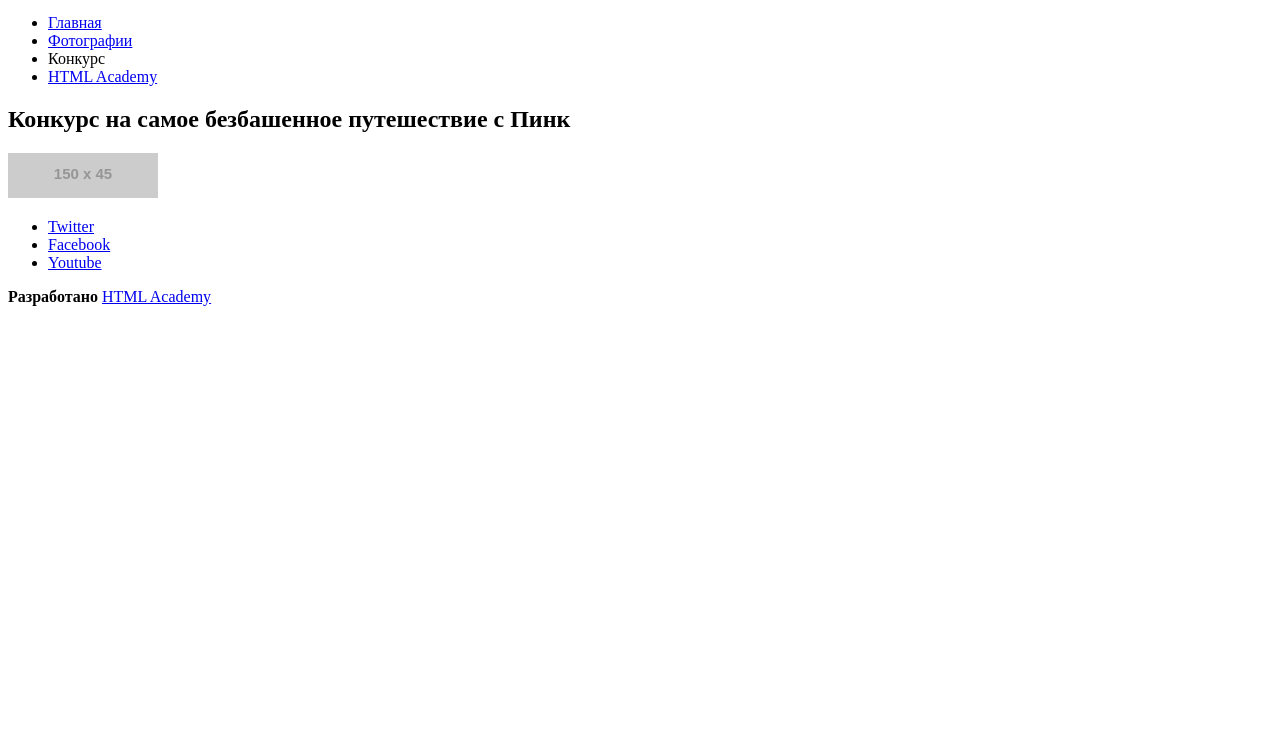
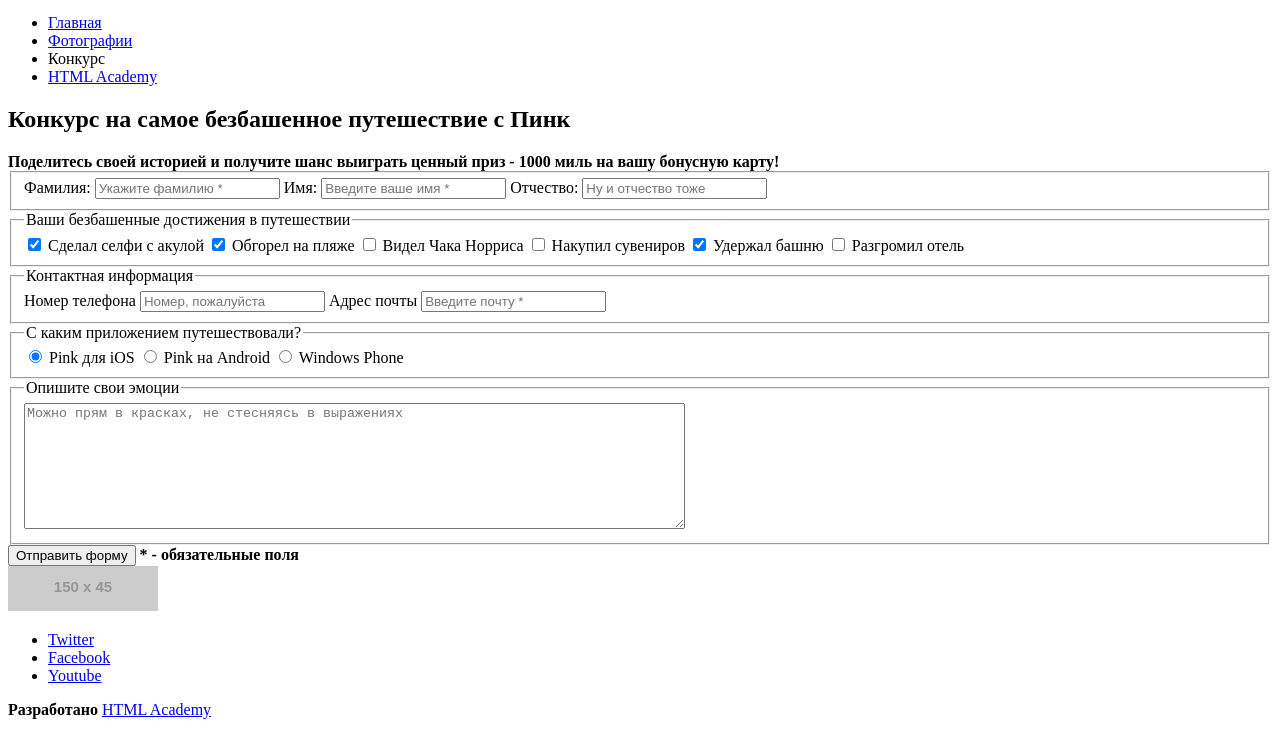
Before and after one commit to emilyms/670027-pink-18, a website: page source/form.html in a window 1280 px wide. Shown: the part 62-800 px from the top of the page. Drawn offline with Linux system fonts and the light colour scheme; placeholder pictures from the web are drawn by us.

Commit message:
Разметка form.html, правки для photo.html

```diff
--- a/source/form.html
+++ b/source/form.html
@@ -31,8 +31,81 @@
     <main class="page-main">
       <section class="contest">
         <h1 class="contest__title">Конкурс на самое безбашенное путешествие с Пинк</h1>
+        <b class="contest__intro">Поделитесь своей историей и получите шанс выиграть ценный приз - 1000 миль на вашу бонусную карту!</b>
         <form class="contest__form form" action="https://echo.htmlacademy.ru" method="post">
-
+          <fieldset class="form__group">
+            <label class="form__item">
+              Фамилия:
+              <input type="text" value="" placeholder="Укажите фамилию *">
+            </label>
+            <label class="form__item">
+              Имя:
+              <input type="text" value="" placeholder="Введите ваше имя *">
+            </label>
+            <label class="form__item">
+              Отчество:
+              <input type="text" value="" placeholder="Ну и отчество тоже">
+            </label>
+          </fieldset>
+          <fieldset class="form__group">
+            <legend class="form__title">Ваши безбашенные достижения в путешествии</legend>
+            <label class="form__item">
+              <input type="checkbox" name="" value="" checked>
+              Сделал селфи с акулой
+            </label>
+            <label class="form__item">
+              <input type="checkbox" name="" value="" checked>
+              Обгорел на пляже
+            </label>
+            <label class="form__item">
+              <input type="checkbox" name="" value="">
+                Видел Чака Норриса
+            </label>
+            <label class="form__item">
+              <input type="checkbox" name="" value="">
+              Накупил сувениров
+            </label>
+            <label class="form__item">
+              <input type="checkbox" name="" value="" checked>
+                Удержал башню
+            </label>
+            <label class="form__item">
+              <input type="checkbox" name="" value="">
+                Разгромил отель
+            </label>
+          </fieldset>
+          <fieldset class="form__group">
+            <legend class="visually-hidden">Контактная информация</legend>
+            <label class="form__item">
+              Номер телефона
+              <input type="tel" value="" placeholder="Номер, пожалуйста">
+            </label>
+            <label class="form__item">
+              Адрес почты
+              <input type="email" value="" placeholder="Введите почту *">
+            </label>
+          </fieldset>
+          <fieldset class="form__group">
+            <legend class="form__title">С каким приложением путешествовали?</legend>
+            <label class="form__item">
+              <input type="radio" name="app-type" value="ios" checked>
+                Pink для iOS
+            </label>
+            <label class="form__item">
+              <input type="radio" name="app-type" value="android">
+                Pink на Android
+            </label>
+            <label class="form__item">
+              <input type="radio" name="app-type" value="windows">
+                Windows Phone
+            </label>
+          </fieldset>
+          <fieldset class="form__group">
+            <legend class="form__title">Опишите свои эмоции</legend>
+            <textarea class="form__item" name="" rows="8" cols="80" placeholder="Можно прям в красках, не стесняясь в выражениях"></textarea>
+          </fieldset>
+          <button class="form__btn" type="submit" name="button">Отправить форму</button>
+          <b class="form__info">* - обязательные поля</b>
         </form>
       </section>
     </main>
```
Also changed, not shown: source/photo.html (+34 -34 lines).
